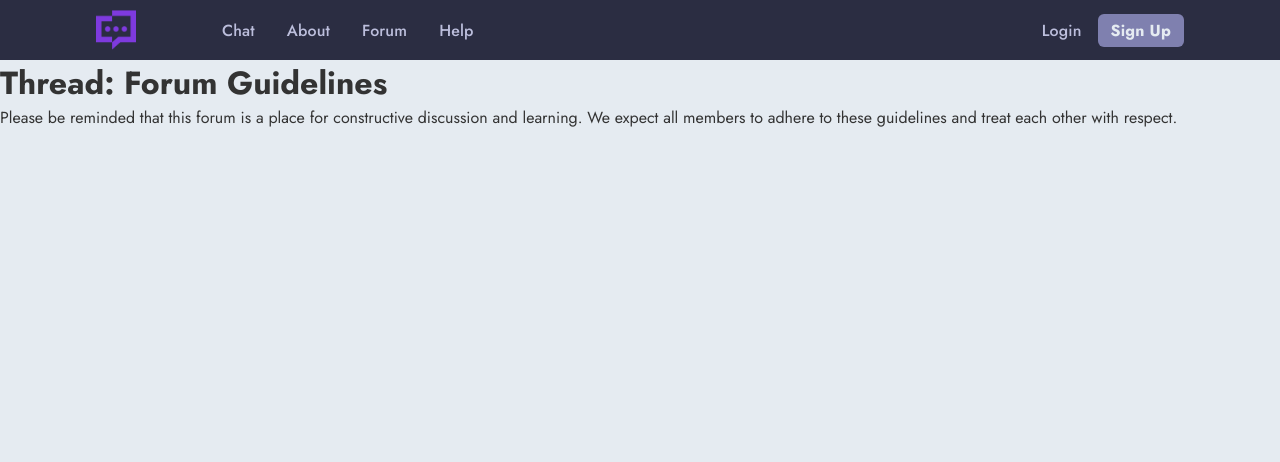
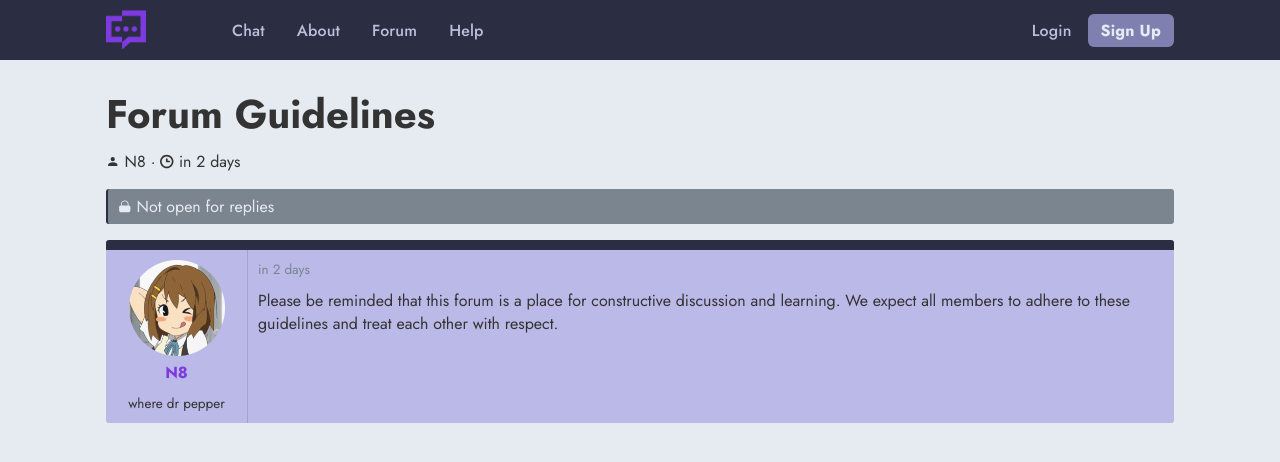
Before and after one commit to 11acc/debatebot-front, a React (Create React App) app: page /thread/1 in a window 1280 px wide. Shown: the top 462 px of the page. Built offline with nearby package versions, Linux system fonts and the light colour scheme.

Commit message:
top thread and page done
comments missing

```diff
--- a/src/components/Comment/Comment.js
+++ b/src/components/Comment/Comment.js
@@ -3,10 +3,10 @@ import React from 'react';
 
 const Comment = ({ author, content, timestamp }) => {
     return (
-        <div>
+        <>
             <p>{author}</p>
             <p>{content}</p>
-        </div>
+        </>
     );
 }
 
--- a/src/components/Navbar/Navbar.css
+++ b/src/components/Navbar/Navbar.css
@@ -15,6 +15,7 @@
     display: flex;
     align-items: center;
     justify-content: center;
+    padding: 0 10px;
 }
 
 .navbar .navlogo {
--- /dev/null
+++ b/src/components/TopThread/TopThread.css
@@ -0,0 +1,81 @@
+
+.thread_ttl_space {
+    min-height: 36px;
+}
+.th_title {
+    max-width: 100%;
+    display: flex;
+    flex-wrap: wrap;
+    align-items: center;
+    margin-bottom: 7px;
+    font-size: var(--fs_ms);
+}
+
+.th_author {
+    display: flex;
+    gap: 0 5px;
+}
+.th_author>span {
+    display: flex;
+}
+
+.locked_thread {
+    width: 100%;
+    padding: 16px 0;
+}
+.lock_wrp {
+    display: flex;
+    padding: 6px 10px;
+    margin: 0;
+    color: var(--ll_grey);
+    text-align: left;
+    background: var(--dd_grey);
+    border-left: 2px solid var(--main);
+    border-radius: 3px;
+}
+
+.th_content {
+    display: flex;
+    background-color: var(--main_ll);
+    border-top: 10px solid var(--main);
+    border-radius: 3px;
+}
+.commenter {
+    min-width: 142px;
+    display: flex;
+    flex-direction: column;
+    align-items: center;
+    padding: 10px;
+    text-align: center;
+    border-right: 1px solid rgba(0,0,0,0.12);
+}
+.comm_img {
+    width: 96px;
+    height: 96px;
+}
+.comm_img img {
+    height: 100%;
+    object-fit: contain;
+}
+.comm_info {
+    display: flex;
+    flex-direction: column;
+    gap: 10px 0;
+    padding-top: 5px;
+    font-size: var(--fs_xs);
+}
+.comm_info .comm_ph {
+    color: var(--dual);
+    font-size: var(--fs);
+    font-weight: 700;
+}
+
+.th_desc {
+    padding: 10px;
+}
+.th_desc_top {
+    display: flex;
+    color: var(--dd_grey);
+    font-size: var(--fs_xs);
+    padding-bottom: 10px;
+}
--- a/src/components/TopThread/TopThread.js
+++ b/src/components/TopThread/TopThread.js
@@ -1,12 +1,61 @@
 
 import React from 'react';
+import moment from 'moment';
 
-const TopThread = ({ title, description, author, timestamp, views, locked }) => {
+import { ReactComponent as EyeIcon } from '../../assets/eye.svg';
+import { ReactComponent as Lock } from '../../assets/lock.svg';
+import { ReactComponent as Person } from '../../assets/person.svg';
+import { ReactComponent as Clock } from '../../assets/time.svg';
+
+import './TopThread.css';
+
+const TopThread = ({ title, description, author, phrase, timestamp, views, locked }) => {
+    const timeAgo = moment(timestamp).fromNow();
+
     return (
-        <div>
-            <h1>Thread: {title}</h1>
-            <p>{description}</p>
-        </div>
+        <>
+            <div className='thread_ttl_space'>
+                <div className='th_title'>
+                    <h1>{title}</h1>
+                </div>
+                <div className='th_author'>
+                    <span>
+                        <Person className="icon" />
+                        {author}
+                    </span>
+                    ·
+                    <span>
+                        <Clock className="icon" />
+                        {timeAgo}
+                    </span>
+                </div>
+                {(locked && (
+                    <div className='locked_thread'>
+                        <div className='lock_wrp'>
+                            <Lock className="icon" />
+                            Not open for replies
+                        </div>
+                    </div>
+                ))}
+                <div className='th_content'>
+                    <div className='commenter'>
+                        <div className='comm_img'>
+                            <img src='/assets/pfps/n8.png' alt={author} />
+                        </div>
+                        <div className='comm_info'>
+                            <span className='comm_ph'>{author}</span>
+                            {phrase}
+                        </div>
+                    </div>
+                    <div className='th_desc'>
+                        <div className='th_desc_top'>
+                            {timeAgo}
+                        </div>
+                        {description}
+                    </div>
+                </div>
+            </div>
+        </>
     );
 }
 
--- a/src/data/threads.json
+++ b/src/data/threads.json
@@ -4,6 +4,7 @@
         , "title": "Forum Guidelines"
         , "description": "Please be reminded that this forum is a place for constructive discussion and learning. We expect all members to adhere to these guidelines and treat each other with respect."
         , "author": "N8"
+        , "phrase": "where dr pepper"
         , "timestamp": "2024-04-25T09:00:00.000Z"
         , "views": 576
         , "comments": 0
--- /dev/null
+++ b/src/pages/ThreadPage/ThreadPage.css
@@ -0,0 +1,9 @@
+
+.thread_page {
+    flex-direction: column;
+}
+.thread_wrp {
+    width: 85%;
+    padding: 0 10px;
+    margin: 0 auto;
+}
--- a/src/pages/ThreadPage/ThreadPage.js
+++ b/src/pages/ThreadPage/ThreadPage.js
@@ -8,6 +8,8 @@ import Comment from '../../components/Comment/Comment';
 
 import threadService from '../../services/threadService';
 import commentsService from '../../services/commentsService';
+
+import './ThreadPage.css';
 
 const ThreadPage = () => {
     const { id } = useParams(); // hook to allow extraction of id from url
@@ -36,11 +38,13 @@ const ThreadPage = () => {
     return (
         <>
             <Navbar />
+            <div className='f_content thread_page'>
+                <div className='thread_wrp'>
                     <>
                         {thread ? (
                             thread.map(th => (
                                 <div key={th.id}>
-                            <TopThread title={th.title} description={th.description} author={th.author} timestamp={th.timestamp} views={th.views} locked={th.locked} />
+                                    <TopThread title={th.title} description={th.description} author={th.author} phrase={th.phrase} timestamp={th.timestamp} views={th.views} locked={th.locked} />
                                 </div>
                             ))
                         ) : (
@@ -58,6 +62,8 @@ const ThreadPage = () => {
                             <p>Loading...</p>
                         )}
                     </>
+                </div>
+            </div>
         </>
     );
 };
--- a/src/styles/root.css
+++ b/src/styles/root.css
@@ -33,6 +33,7 @@
     --ddd_grey: #5c728a;
     --d4_grey: #495b6e;
 
+    --main_l3: #dfddfc;
     --main_ll: #bbb9e7;
     --main_l: #7f80af;
     --main: #2b2d42;
```
Also changed, not shown: src/assets/person.svg (added), src/assets/time.svg (added). Lines whose indentation alone changed are shown as unchanged.
